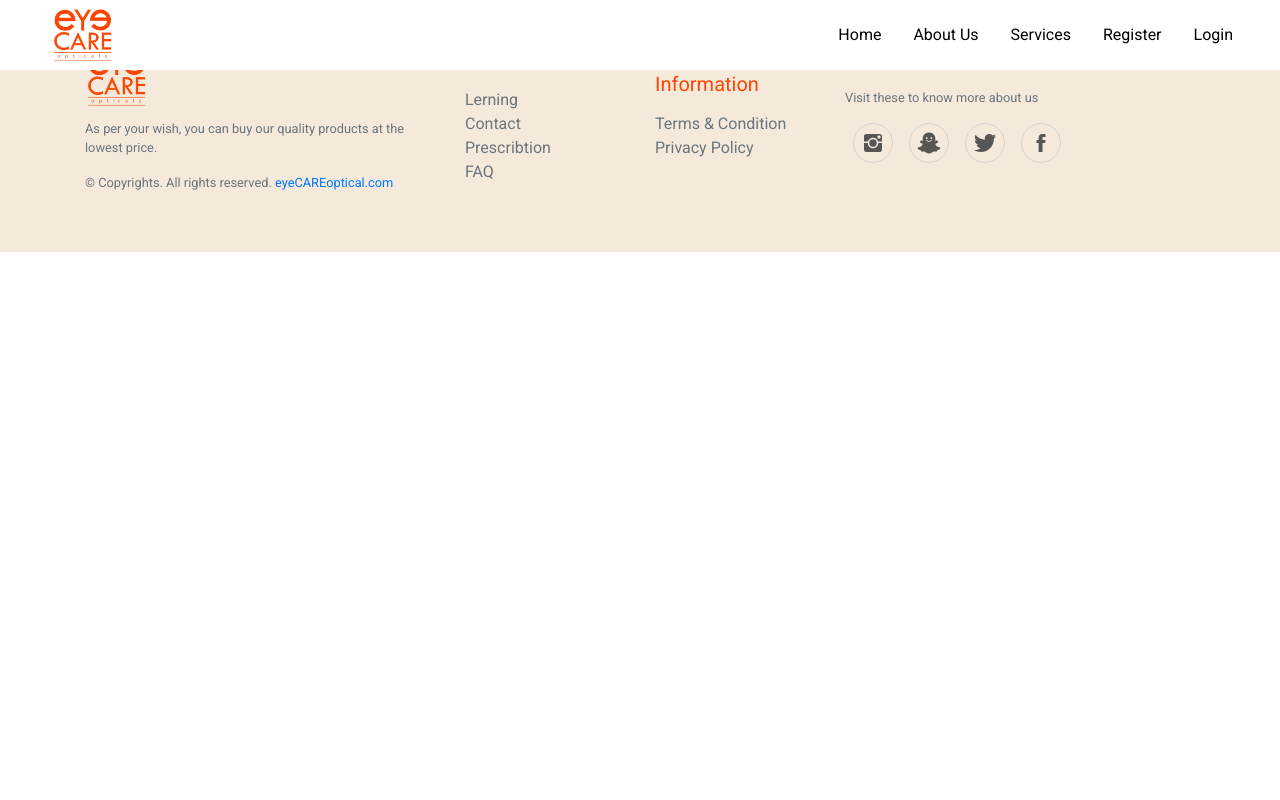
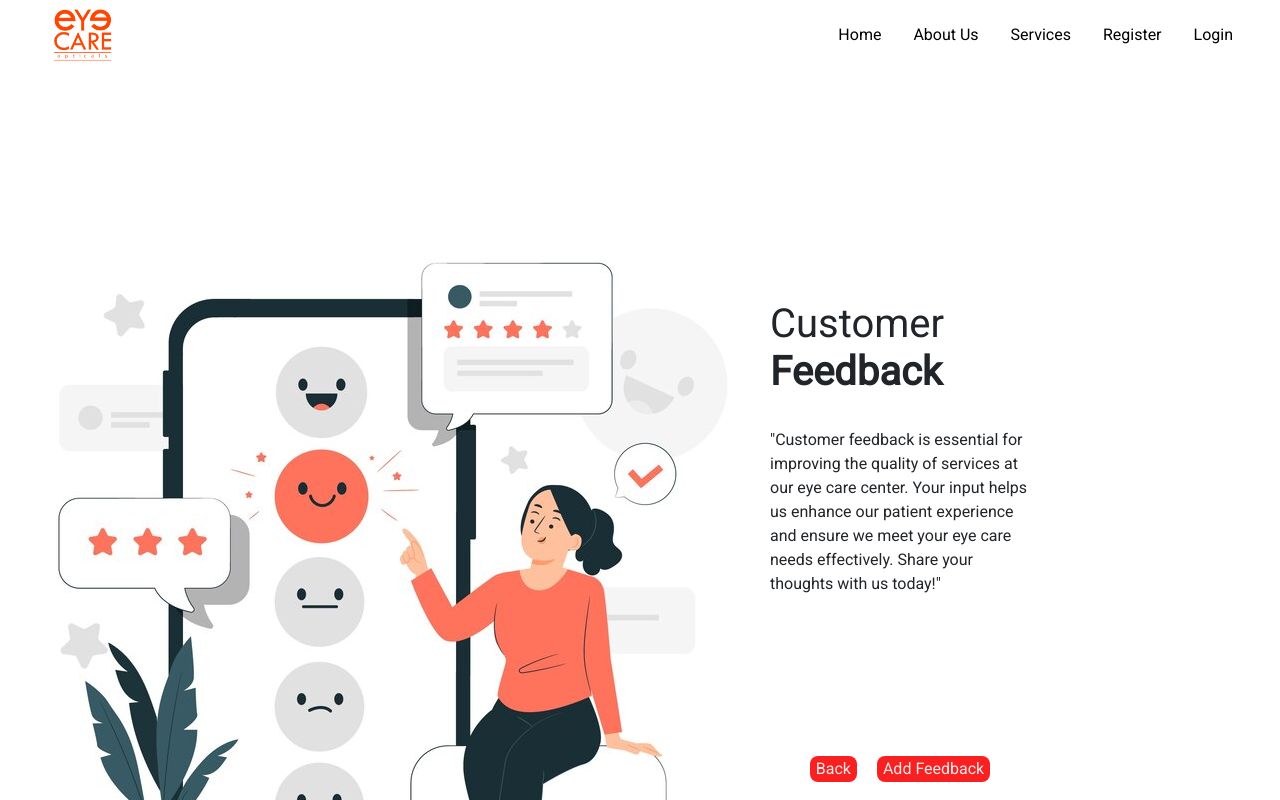
Before and after one commit to AbhishekPeiris/eYeCAREopticals, a React (Create React App) app in the folder frontend/: page /addfeedback in a window 1280 px wide. Shown: the top 800 px of the page. Built offline with nearby package versions, Linux system fonts and the light colour scheme.

Commit message:
update feedback frist page

```diff
--- a/frontend/src/App.js
+++ b/frontend/src/App.js
@@ -19,6 +19,7 @@ import Che from './components/Che';
 import Chanel from './components/Chanel';
 import Tens from './components/Tens';
 import RayBanModel from './components/RayBanModel';
+import FeedbackScreen from './screens/FeedbackScreen';
 
 function App() {
   return (
@@ -46,7 +47,7 @@ function App() {
           <Route path='/tens/:brand' element={<Tens />} />
           <Route path='/:brand/:model' element={<RayBanModel />} />
           <Route path='/' element={<HomeScreen />} />
-
+          <Route path='/addfeedback' element={<FeedbackScreen />} />
         </Routes>
 
         <Footer />
--- a/frontend/src/screens/FeedbackScreen.js
+++ b/frontend/src/screens/FeedbackScreen.js
@@ -0,0 +1,38 @@
+import React from "react";
+import feedbackimage from "../images/feedbackimage.jpg";
+import "../styles/feedback.css";
+
+function FeedbackScreen() {
+  return (
+    <div className="feed_background">
+      <br />
+      <br />
+      <br />
+
+      <div className="col md-3">
+        <img src={feedbackimage} alt="feed pic" className="img-feed" />
+      </div>
+
+      <div className="feedback_right">
+        <h1>
+          Customer <strong>Feedback</strong>
+        </h1>
+        <br />
+        "Customer feedback is essential for improving the quality of services at
+        our eye care center. Your input helps us enhance our patient experience
+        and ensure we meet your eye care needs effectively. Share your thoughts
+        with us today!"
+
+        <div className ="btn-1">
+        <button>Back</button>
+        <button>Add Feedback</button>
+
+        </div>
+        </div>
+
+
+    </div>
+  );
+}
+
+export default FeedbackScreen;
--- a/frontend/src/screens/ProfileScreen.js
+++ b/frontend/src/screens/ProfileScreen.js
@@ -94,9 +94,8 @@ const ProfileScreen = () => {
                                     <div class="col-md-4">
                                         <div class="p-3 py-5">
 
-                                            <div class="d-flex justify-content-between align-items-center experience"><span>Share your feedback</span><span class="border px-3 p-1 add-experience"><i class="fa fa-plus"></i>&nbsp;Send</span></div><br />
-                                            <div class="col-md-12"><label class="labels">Subject</label><input type="text" class="form-control" placeholder="Enter subject" value="" /></div> <br />
-                                            <div class="col-md-12"><label class="labels">Message</label><textarea id="address" className="form-control" style={{ width: '100%', minHeight: '50px', maxHeight: "100px", backgroundColor: "white" }} placeholder="Enter message"></textarea></div>
+                                            <div class="d-flex justify-content-between align-items-center experience"><span>Share your feedback</span><a href="/addfeedback"><span class="border px-3 p-1 add-experience"><i class="fa fa-plus"></i>&nbsp;Add Feedback</span></a></div><br />
+
 
                                         </div>
                                     </div>
--- a/frontend/src/styles/feedback.css
+++ b/frontend/src/styles/feedback.css
@@ -0,0 +1,31 @@
+.feedback_right {
+    display: flex !important;
+    align-items: center !important;
+    margin-top: 250px;
+    margin-right: 250px !important;
+    margin-bottom: 350px;
+    flex-direction: column;
+}
+
+.feed_background {
+    padding-top: 50px;
+    display: flex !important;
+    align-items: center !important;
+
+}
+.btn-1{
+    color: black;
+    margin-top: 150px;
+    position: relative!important;
+
+
+
+}
+
+.btn-1 button{
+    color: rgb(242, 233, 233);
+    margin: 10px;
+    background-color: rgb(248, 32, 32);
+    border: none;
+    border-radius: 8PX;
+}
```
Also changed, not shown: frontend/src/images/feedbackimage.jpg (added).
